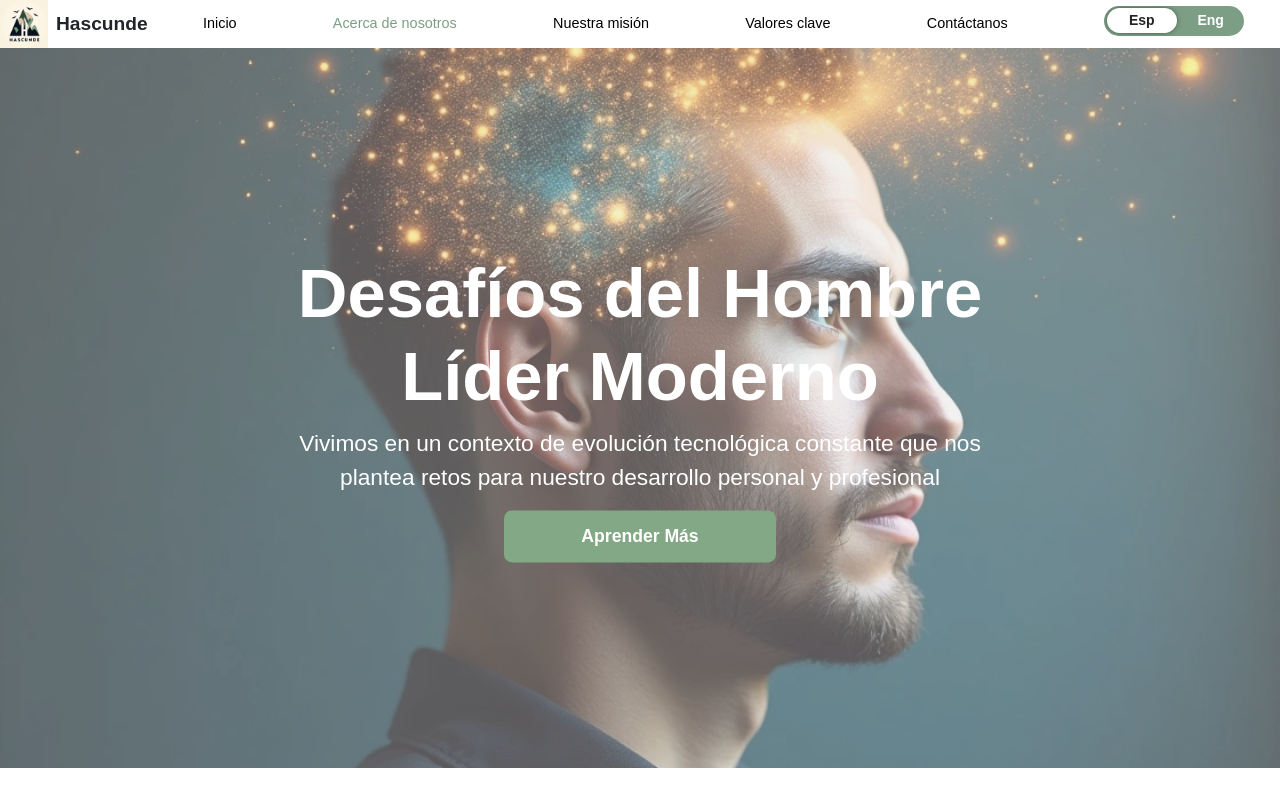
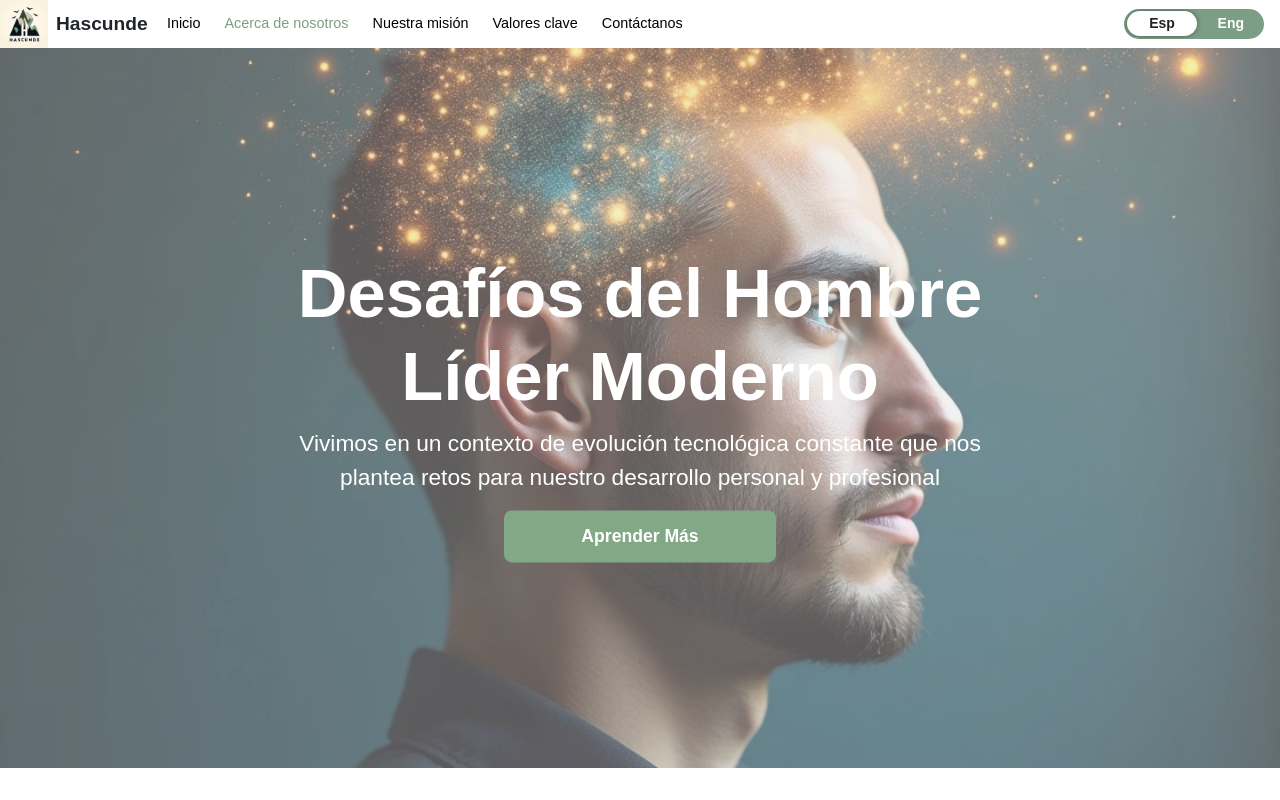
Before and after one commit to ramirezluisa503/hascunde, a React (Vite) app: page /AboutUs in a window 1280 px wide. Shown: the top 800 px of the page. Built offline with nearby package versions, Linux system fonts and the light colour scheme.

Commit message:
ajustes diseño navbar

```diff
--- a/package.json
+++ b/package.json
@@ -18,6 +18,7 @@
     "react-dom": "^18.3.1",
     "react-i18next": "^15.6.0",
     "react-icons": "^5.5.0",
+    "react-router": "^7.6.3",
     "react-router-dom": "^7.6.2"
   },
   "devDependencies": {
--- a/src/components/NavBar/NavBar.jsx
+++ b/src/components/NavBar/NavBar.jsx
@@ -79,10 +79,11 @@ export const NavBar = () => {
         </NavLink>
 
         {/* SwitchButton en el menú desplegable para desktop */}
-        <div className={styles.switchDesktop}>
+
+      </nav>
+      <div className={styles.switchDesktop}>
           <SwitchButton />
-        </div>
-      </nav>
+      </div>
     </article>
   );
 };
--- a/src/components/NavBar/NavBar.module.css
+++ b/src/components/NavBar/NavBar.module.css
@@ -20,6 +20,8 @@
 
 .switchDesktop {
   display: block; /* Visible por defecto en desktop */
+  align-items: right;
+  margin-right: 1rem;
 }
 
 .hamburger {
@@ -45,7 +47,6 @@
   width: 100%;
   display: flex;
   align-items: center;
-  justify-content: space-around;
   gap: 1.5rem;
 }
 
--- a/src/components/SwitchButton/SwitchButton.module.css
+++ b/src/components/SwitchButton/SwitchButton.module.css
@@ -1,5 +1,6 @@
 .btnContainer {
-  display: table-cell;
+  display: flex;
+  align-items: center;
   vertical-align: middle;
   text-align: center;
   height: 2rem;
@@ -56,13 +57,14 @@
 
 .btnColorModeSwitch input[type='checkbox'] {
   cursor: pointer;
-  width: 50px;
-  height: 25px;
+  width: 99%;
+  height: 29px;
   opacity: 0;
   position: absolute;
   top: 0;
   z-index: 1;
   margin: 0px;
+  left: 0rem;
 }
 
 .btnColorModeSwitch input[type='checkbox']:checked + .btnColorModeSwitchInner {
```
Also changed, not shown: 2 other files (tests, documents, lock files or other folders).
